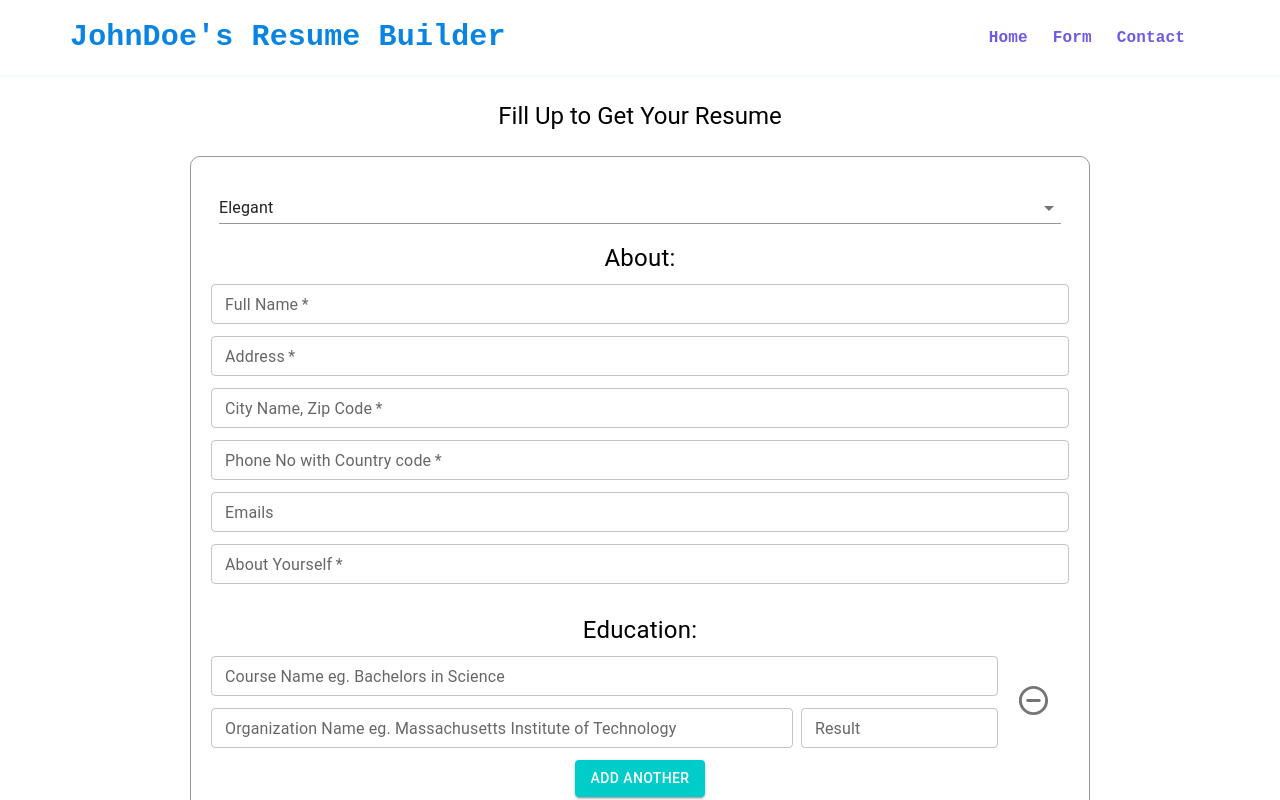
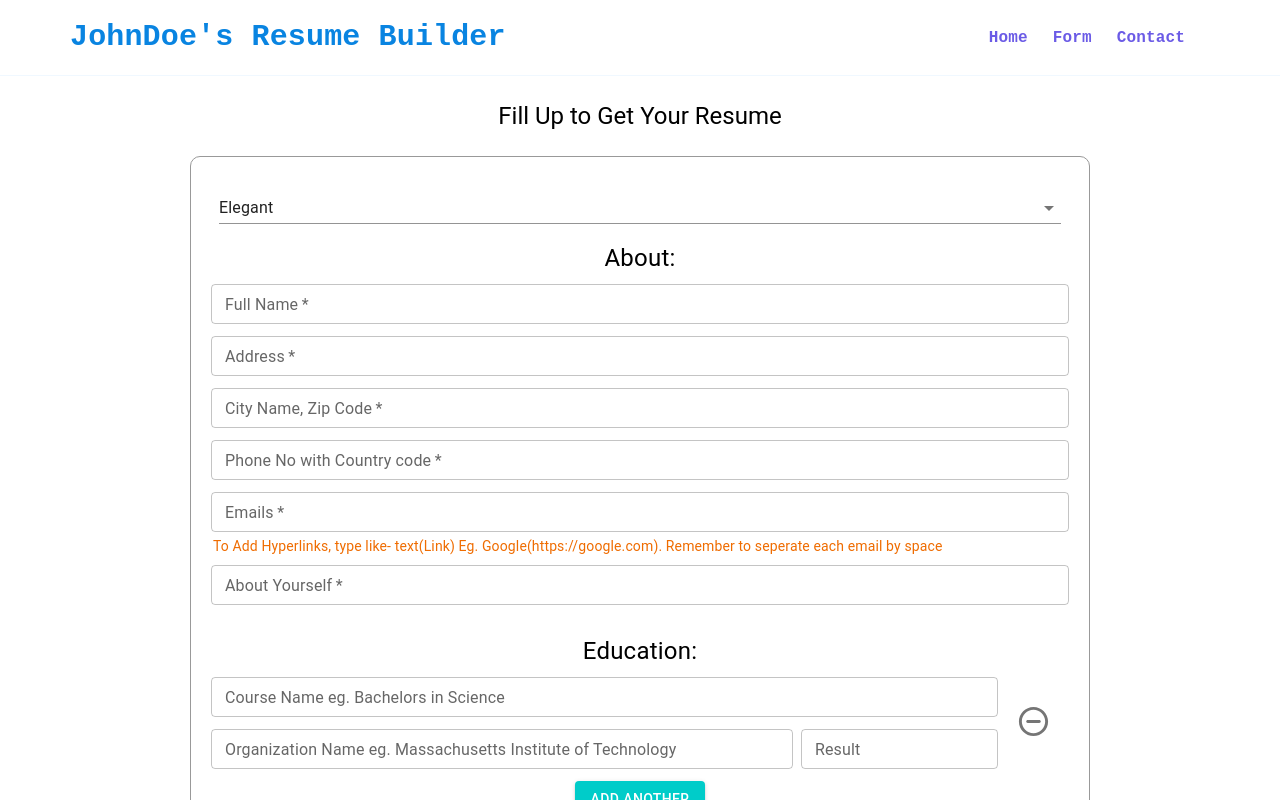
Before and after one commit to GourabPaul007/ResumeBuilder-Frontend, a React (Create React App) app: page /form in a window 1280 px wide. Shown: the top 800 px of the page. Built offline with nearby package versions, Linux system fonts and the light colour scheme.

Commit message:
some data structure changes

```diff
--- a/package.json
+++ b/package.json
@@ -22,6 +22,7 @@
     "react-scripts": "4.0.3",
     "redux": "^4.1.2",
     "typescript": "^4.4.4",
+    "uuid": "^8.3.2",
     "web-vitals": "^1.1.2"
   },
   "scripts": {
@@ -49,6 +50,7 @@
     ]
   },
   "devDependencies": {
+    "@types/uuid": "^8.3.4",
     "redux-devtools-extension": "^2.13.9"
   }
 }
--- a/src/App.tsx
+++ b/src/App.tsx
@@ -5,7 +5,7 @@ import FormPage from "./pages/FormPage";
 import { Button, createTheme } from "@mui/material";
 import { orange } from "@mui/material/colors";
 import { BrowserRouter, Routes, Route } from "react-router-dom";
-import SubmitPage from "./pages/SubmitPage";
+import DownloadPage from "./pages/DownloadPage";
 import LandingPage from "./pages/LandingPage";
 
 // async function makePDF() {
@@ -28,20 +28,6 @@ import LandingPage from "./pages/LandingPage";
 //     autoPaging: true,
 //   });
 // }
-
-async function downloadPDF() {
-  await fetch("http://localhost:5000/api/resume/get-pdf", { method: "GET" })
-    .then((response) => response.blob())
-    .then((blob) => {
-      let link = document.createElement("a");
-      link.href = window.URL.createObjectURL(blob);
-      link.download = "resume.pdf";
-      link.click();
-    })
-    .catch(() => {
-      console.log("Something went worng, please Try again");
-    });
-}
 
 declare module "@mui/material/styles" {
   interface Theme {
@@ -68,11 +54,8 @@ const App: React.FC = () => {
     <BrowserRouter>
       <Routes>
         <Route path="/" element={<LandingPage />} />
-        <Route path="/form" element={<FormPage downloadPDF={downloadPDF} />} />
-        <Route
-          path="submit"
-          element={<SubmitPage downloadPDF={downloadPDF} />}
-        />
+        <Route path="/form" element={<FormPage />} />
+        <Route path="/download/:id" element={<DownloadPage />} />
       </Routes>
     </BrowserRouter>
   );
--- a/src/interfaces/About.ts
+++ b/src/interfaces/About.ts
@@ -3,6 +3,6 @@ export interface About {
   address: string;
   cityZip: string;
   phNo: string;
-  emails: string[];
+  emails: string;
   about: string;
 }
--- a/src/pages/SubmitPage.tsx
+++ b/src/pages/DownloadPage.tsx
@@ -2,6 +2,7 @@ import { Button, Card, CircularProgress, Typography } from "@mui/material";
 import { makeStyles } from "@mui/styles";
 import { Box } from "@mui/system";
 import { useEffect, useState } from "react";
+import { useParams } from "react-router-dom";
 import AppBarHeader from "../Components/AppBarHeader";
 import Footer from "../Components/Footer";
 
@@ -13,13 +14,33 @@ const useStyles = makeStyles({
   },
 });
 
-interface SubmitPageProps {
-  downloadPDF: () => void;
-}
+interface SubmitPageProps {}
 
-const SubmitPage: React.FC<SubmitPageProps> = ({ downloadPDF }) => {
+const DownloadPage: React.FC<SubmitPageProps> = () => {
+  const { id } = useParams();
+
   const [disabled, setDisabled] = useState(true);
   const [progress, setProgress] = useState(5);
+
+  // Download PDF
+  async function downloadPDF() {
+    await fetch(`http://localhost:5000/api/resume/get-pdf/${id}`, {
+      method: "GET",
+    })
+      .then((response) => response.blob())
+      .then((blob) => {
+        let link = document.createElement("a");
+        link.href = window.URL.createObjectURL(blob);
+        link.download = "resume.pdf";
+        link.click();
+      })
+      .then(() => {
+        setDisabled(true);
+      })
+      .catch(() => {
+        console.log("Something went worng, please Try again");
+      });
+  }
 
   const randomColor = () => {
     const colorArray = ["tomato", "violet", "#ff6f00", "#ad1457"];
@@ -120,4 +141,4 @@ const SubmitPage: React.FC<SubmitPageProps> = ({ downloadPDF }) => {
   );
 };
 
-export default SubmitPage;
+export default DownloadPage;
--- a/src/pages/FormPage.tsx
+++ b/src/pages/FormPage.tsx
@@ -1,18 +1,7 @@
-import {
-  Avatar,
-  Button,
-  Checkbox,
-  Container,
-  CssBaseline,
-  FormControlLabel,
-  Grid,
-  Link,
-  TextField,
-  Typography,
-} from "@mui/material";
+import { Button, Container, CssBaseline, Typography } from "@mui/material";
 import { orange } from "@mui/material/colors";
 import { makeStyles } from "@mui/styles";
-import React, { useRef, useState } from "react";
+import React, { useState } from "react";
 import Education from "./FormPage/EducationSection";
 import { Course } from "../interfaces/Course";
 import Skills from "./FormPage/Skills";
@@ -27,9 +16,9 @@ import { Work } from "../interfaces/Work";
 import AppBarHeader from "../Components/AppBarHeader";
 import Footer from "../Components/Footer";
 import ColorPicker from "./FormPage/ColorPicker";
-import { DirectionsRailwaySharp } from "@mui/icons-material";
 import PickTemplate from "./FormPage/PickTemplate";
 import { RootStateOrAny, useSelector } from "react-redux";
+import { v4 as uuidv4 } from "uuid";
 
 const useStyles = makeStyles((theme) => ({
   paper: {
@@ -54,7 +43,7 @@ const useStyles = makeStyles((theme) => ({
   },
 }));
 
-export default function FormPage({ downloadPDF }: { downloadPDF: () => void }) {
+export default function FormPage() {
   const classes = useStyles();
   const navigate = useNavigate();
 
@@ -65,7 +54,7 @@ export default function FormPage({ downloadPDF }: { downloadPDF: () => void }) {
     address: "",
     cityZip: "",
     phNo: "",
-    emails: [""],
+    emails: "",
     about: "",
   });
   const [educations, setEducations] = useState<Course[]>([
@@ -101,6 +90,10 @@ export default function FormPage({ downloadPDF }: { downloadPDF: () => void }) {
 
   const about1 = useSelector((state: RootStateOrAny) => state.about1);
 
+  // TO IDENTIFY RESUMES ON BACKEND.
+  // THIS REQUIRES TO BE SENT TO DOWNLOAD PAGE TO SEARCH FOR EXACT RESUME BY ID IN BACKEND
+  let id: string;
+
   // Handling Post, getting data from user and sending it to the server
   const handlePost = async (
     e:
@@ -108,7 +101,11 @@ export default function FormPage({ downloadPDF }: { downloadPDF: () => void }) {
       | React.MouseEvent<HTMLButtonElement, MouseEvent>
   ): Promise<void> => {
     e.preventDefault();
+
+    id = uuidv4();
+
     const details = {
+      resumeId: "",
       template: "1",
       about: {},
       educations: [{}],
@@ -119,6 +116,7 @@ export default function FormPage({ downloadPDF }: { downloadPDF: () => void }) {
       accentColor: "",
     };
 
+    details.resumeId = id;
     details.template = template;
     details.about = about1;
     details.educations = [...educations];
@@ -128,7 +126,8 @@ export default function FormPage({ downloadPDF }: { downloadPDF: () => void }) {
     details.others = others;
     details.accentColor = accentColor;
 
-    console.log(`details before`, details);
+    console.log(details);
+
     await fetch("http://localhost:5000/api/resume/post-data", {
       method: "POST",
       headers: {
@@ -169,7 +168,7 @@ export default function FormPage({ downloadPDF }: { downloadPDF: () => void }) {
               onSubmit={(e) => {
                 handlePost(e);
                 setTimeout(() => {
-                  navigate("/submit");
+                  navigate(`/download/${id}`);
                 }, 1000);
               }}
             >
--- a/src/pages/FormPage/AboutSection.tsx
+++ b/src/pages/FormPage/AboutSection.tsx
@@ -63,7 +63,7 @@ export default function AboutSection({
   // }, [userImage]);
 
   const dispatch = useDispatch();
-  const about1 = useSelector((state: RootStateOrAny) => state.about1);
+  // const about1 = useSelector((state: RootStateOrAny) => state.about1);
 
   const setName = (data: string) => {
     dispatch(addName(data));
@@ -80,8 +80,8 @@ export default function AboutSection({
   const setAboutYourself = (data: string) => {
     dispatch(addAboutYourself(data));
   };
-  const handleEmails = (values: string[]) => {
-    dispatch(addEmails(values));
+  const setEmails = (data: string) => {
+    dispatch(addEmails(data));
   };
 
   return (
@@ -149,7 +149,7 @@ export default function AboutSection({
               }}
             />
 
-            <Autocomplete
+            {/* <Autocomplete
               style={{ marginTop: 8, marginBottom: 4 }}
               multiple
               onChange={(e, value) => {
@@ -175,10 +175,33 @@ export default function AboutSection({
                   // multiline
                   // rows="3"
                   label="Emails"
-                  placeholder="Eg. john@gmail.com doe@github.com"
+                  placeholder="Eg. john@gmail.com(mailto:john@gmail.com) github.com/johnDoe(https://github.com/johnDoe)"
                 />
               )}
+            /> */}
+            <TextField
+              variant="outlined"
+              size="small"
+              margin="dense"
+              fullWidth
+              required
+              label="Emails"
+              placeholder="john@gmail.com(mailto:john@gmail.com) github.com/johnDoe(https://github.com/johnDoe)"
+              value={about.emails}
+              onChange={(e) => {
+                setEmails(e.target.value);
+                setAbout({ ...about, emails: e.target.value });
+              }}
             />
+            <Typography
+              align="left"
+              color="#ef6c00"
+              style={{ fontSize: 14, marginTop: 0, marginLeft: 2 }}
+            >
+              To Add Hyperlinks, type like- text(Link) Eg.
+              Google(https://google.com). Remember to seperate each email by
+              space
+            </Typography>
 
             <TextField
               variant="outlined"
--- a/src/pages/FormPage/EducationSection.tsx
+++ b/src/pages/FormPage/EducationSection.tsx
@@ -101,7 +101,7 @@ export default function Education({
                       fullWidth
                       label="Organization Name eg. Massachusetts Institute of Technology"
                       name="nameOfOrganization"
-                      value={singleCourse.nameOfOrganization}
+                      value={singleCourse.organizationName}
                       onChange={(e) => handleChange(index, e, singleCourse.id)}
                     />
                   </Grid>
--- a/src/store/ActionCreators/aboutActions.ts
+++ b/src/store/ActionCreators/aboutActions.ts
@@ -32,7 +32,7 @@ export const addPhno = (phNo: string) => {
     payload: phNo,
   };
 };
-export const addEmails = (emails: string[]) => {
+export const addEmails = (emails: string) => {
   return {
     type: ADD_EMAILS,
     payload: emails,
--- a/src/store/Reducers/aboutReducer.ts
+++ b/src/store/Reducers/aboutReducer.ts
@@ -12,7 +12,7 @@ const initialAbout = {
   address: "",
   cityZip: "",
   phNo: "",
-  emails: [""],
+  emails: "",
   about: "",
 };
 
```
Also changed, not shown: 1 other file (tests, documents, lock files or other folders).
